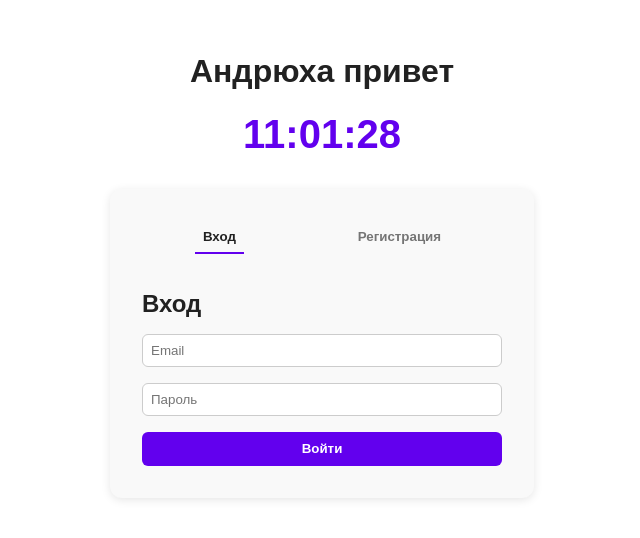
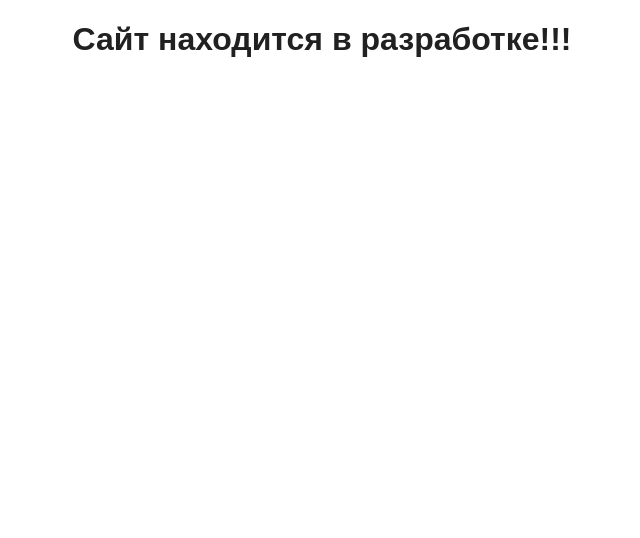
Before and after one commit to voronovsy/s7v, a plain HTML site: page index.html in a window 1280 px wide. Shown: the whole page, without its empty margins (318-958 px from the left). Drawn offline with Linux system fonts and the light colour scheme.

Commit message:
first commit8

```diff
--- a/index.html
+++ b/index.html
@@ -7,54 +7,6 @@
   <link rel="stylesheet" href="style.css" />
 </head>
 <body>
-  <div class="page">
-    <h1>Андрюха привет</h1>
-    <div class="clock" id="clock">--:--:--</div>
-
-    <div class="auth-container">
-      <div class="tabs">
-        <button class="tab active" onclick="showForm('login')">Вход</button>
-        <button class="tab" onclick="showForm('register')">Регистрация</button>
-      </div>
-
-      <form id="login" class="form active">
-        <h2>Вход</h2>
-        <input type="email" placeholder="Email" required />
-        <input type="password" placeholder="Пароль" required />
-        <button type="submit">Войти</button>
-      </form>
-
-      <form id="register" class="form">
-        <h2>Регистрация</h2>
-        <input type="text" placeholder="Имя" required />
-        <input type="email" placeholder="Email" required />
-        <input type="password" placeholder="Пароль" required />
-        <button type="submit">Зарегистрироваться</button>
-      </form>
-    </div>
-  </div>
-
-  <script>
-    function showForm(id) {
-      document.querySelectorAll('.form').forEach(f => f.classList.remove('active'));
-      document.querySelectorAll('.tab').forEach(t => t.classList.remove('active'));
-      document.getElementById(id).classList.add('active');
-      document.querySelector(`.tab[onclick*="${id}"]`).classList.add('active');
-    }
-
-    function updateClock() {
-      const now = new Date();
-      const moscowOffset = 3 * 60; // UTC+3
-      const localOffset = now.getTimezoneOffset();
-      const moscowTime = new Date(now.getTime() + (moscowOffset + localOffset) * 60000);
-      const hh = String(moscowTime.getHours()).padStart(2, '0');
-      const mm = String(moscowTime.getMinutes()).padStart(2, '0');
-      const ss = String(moscowTime.getSeconds()).padStart(2, '0');
-      document.getElementById('clock').textContent = `${hh}:${mm}:${ss}`;
-    }
-
-    setInterval(updateClock, 1000);
-    updateClock();
-  </script>
+  <h1>Сайт находится в разработке!!!</h1>
 </body>
 </html>
```
